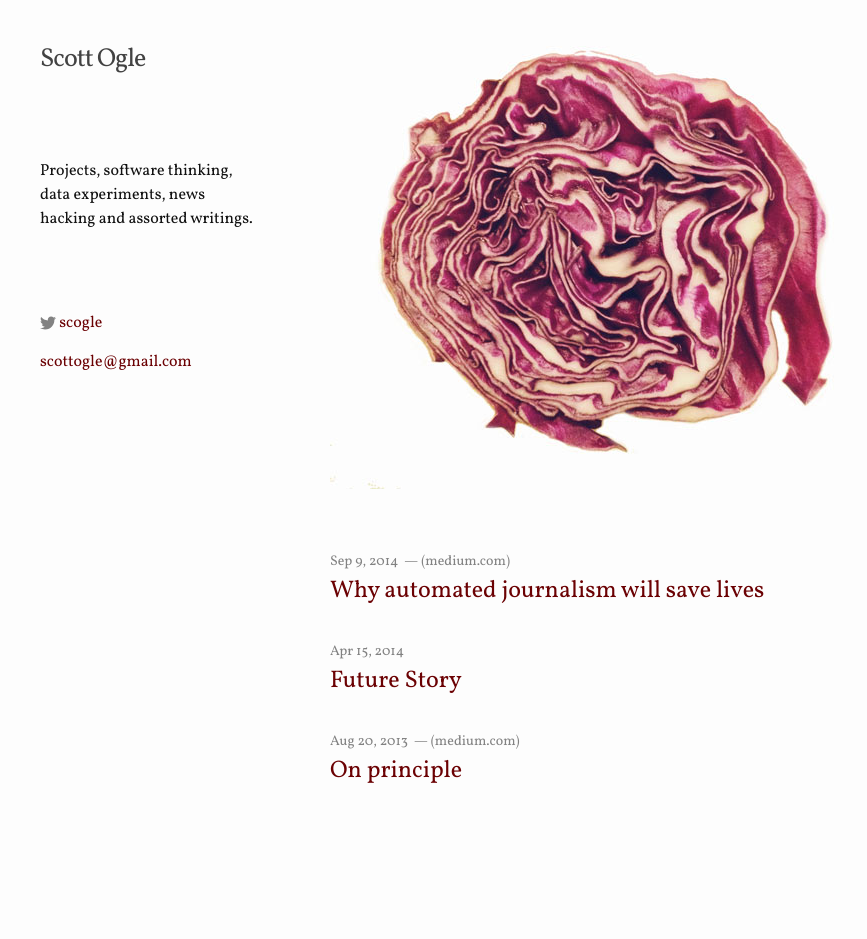
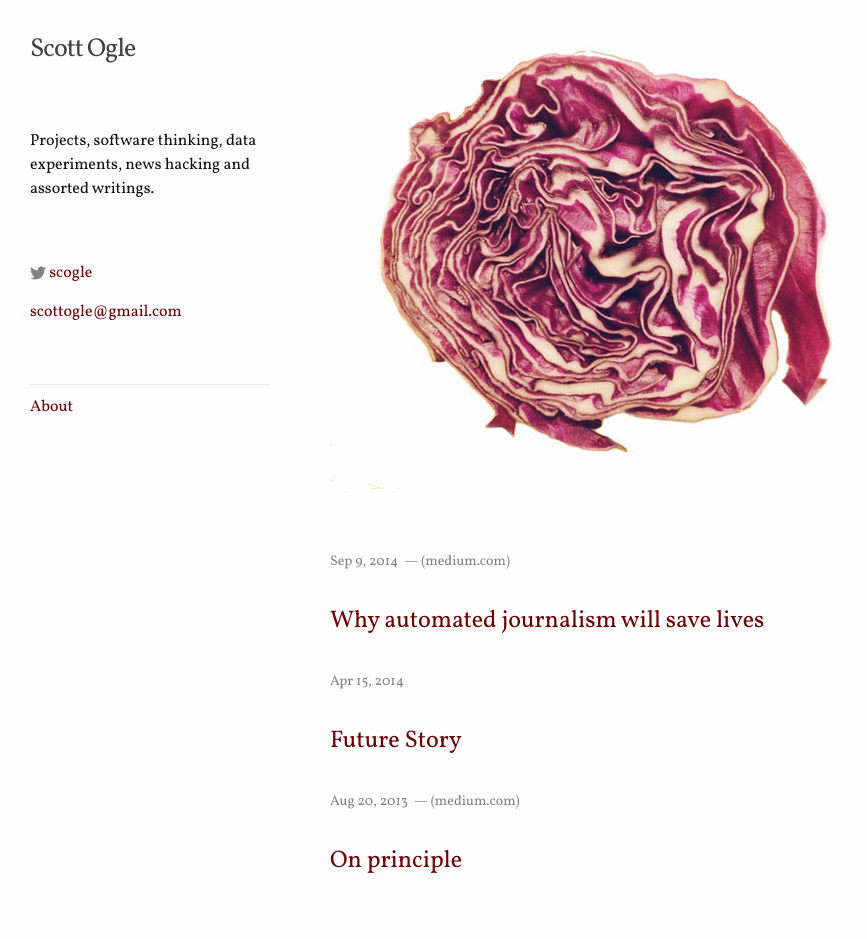
Before and after one commit to scogle/scogle.github.io, a Jekyll site: the page built from index.html, in a window 1280 px wide. Shown: the whole page, without its empty margins (0-867 px from the left). Built offline with Jekyll 4.4.1, drawn with Linux system fonts in a browser that asks for light colours; before the commit the page ends 900 px from its top, so only the background shows below that.

Commit message:
added about page and photo

```diff
--- a/_sass/_base.scss
+++ b/_sass/_base.scss
@@ -33,6 +33,9 @@ p, blockquote, pre,
 ul, ol, dl, figure,
 %vertical-rhythm {
     margin-bottom: $spacing-unit / 2;
+}
+h2, h3, h4, h5, h6 {
+    margin-top: $spacing-unit;
 }
 
 
--- a/_sass/_layout.scss
+++ b/_sass/_layout.scss
@@ -1,3 +1,8 @@
+/**
+ * Custom
+ */
+ .post-content a { text-decoration: underline; }
+
 /**
  * Site header
  */
@@ -9,9 +14,9 @@
     height: 100%;
     box-sizing: border-box;
     display: block;
-    padding: 40px;
+    padding: 30px;
 
-    p { margin: 80px 0; }
+    p { margin: 60px 0; }
 }
 
 .site-title {
@@ -29,7 +34,7 @@
 .header-image { margin-bottom: 60px; }
 
 .site-nav {
-    float: right;
+    margin-top: 60px;
     line-height: 56px;
 
     .menu-icon {
@@ -37,8 +42,11 @@
     }
 
     .page-link {
-        color: $text-color;
+        color: $brand-color;
         line-height: $base-line-height;
+        border-top: 1px solid $grey-color-light;
+        display: block;
+        padding: 10px 0;
 
         // Gaps between nav items, but not on the first one
         &:not(:first-child) {
```
Also changed, not shown: _drafts/about.md (deleted, +0 -11 lines), about.md (added, +19 -0 lines), img/IMG_0386.jpg (added), img/resized/IMG_0386.jpg (added).
